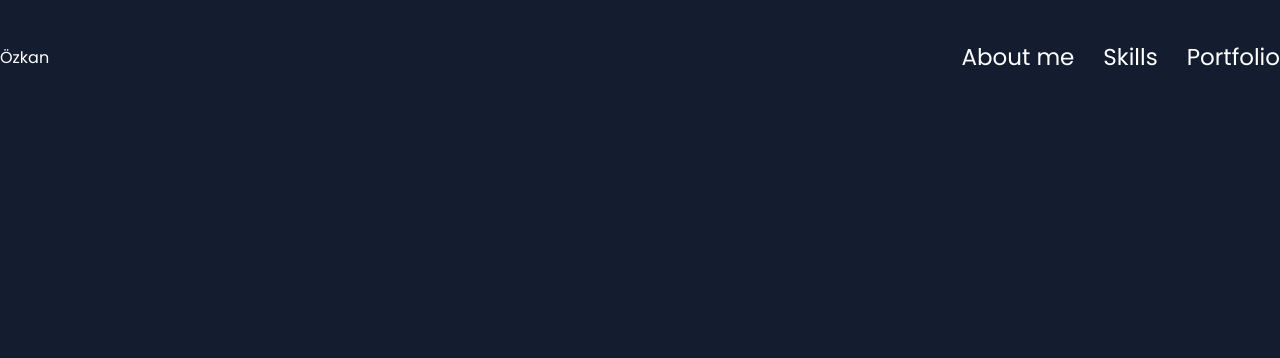
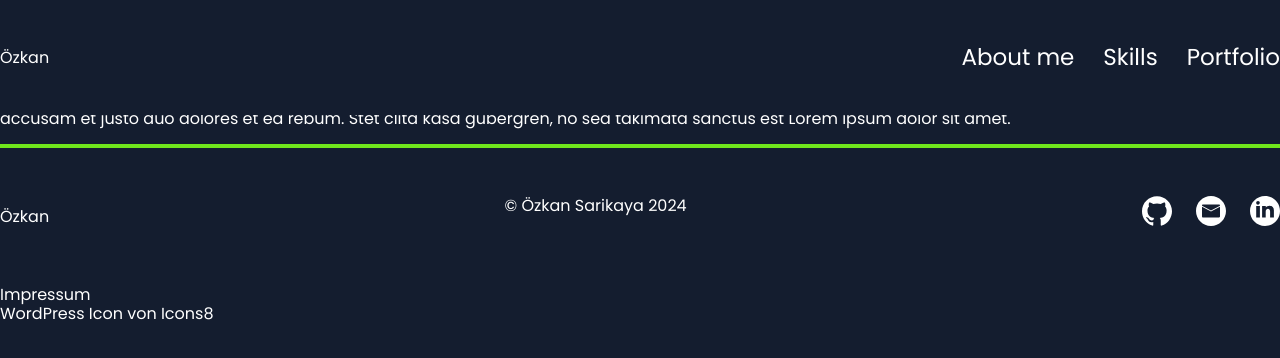
Before and after one commit to OezkanSarikaya/portfolio, an Angular app: page /imprint in a window 1280 px wide. Shown: the top 358 px of the page. Built offline with nearby package versions, Linux system fonts and the light colour scheme.

Commit message:
setup footer

```diff
--- a/src/app/app.component.html
+++ b/src/app/app.component.html
@@ -1,4 +1,3 @@
-
 <app-header></app-header>
 <router-outlet></router-outlet>
 <app-footer></app-footer>
--- a/src/app/imprint/imprint.component.html
+++ b/src/app/imprint/imprint.component.html
@@ -1 +1,2 @@
 <p>imprint works!</p>
+<p>Lorem ipsum dolor sit amet, consetetur sadipscing elitr, sed diam nonumy eirmod tempor invidunt ut labore et dolore magna aliquyam erat, sed diam voluptua. At vero eos et accusam et justo duo dolores et ea rebum. Stet clita kasd gubergren, no sea takimata sanctus est Lorem ipsum dolor sit amet. Lorem ipsum dolor sit amet, consetetur sadipscing elitr, sed diam nonumy eirmod tempor invidunt ut labore et dolore magna aliquyam erat, sed diam voluptua. At vero eos et accusam et justo duo dolores et ea rebum. Stet clita kasd gubergren, no sea takimata sanctus est Lorem ipsum dolor sit amet.</p>
--- a/src/app/maincontent/portfolio/portfolio.component.html
+++ b/src/app/maincontent/portfolio/portfolio.component.html
@@ -42,7 +42,23 @@
       </div>
 
 
-
+      <div class="project">
+        <div class="img">
+          <img src="./../../../assets/img/projectimages/pokedex.jpg" alt="" />
+        </div>
+        <div class="projectdetails">
+          <h3>Pokedex</h3>
+          <h4>JavaScript | HTML | CSS | Api</h4>
+          <p>
+            Task manager inspired by the Kanban System. Create and organize tasks
+            using drag and drop functions, assign users and categories.
+          </p>
+          <div class="buttons">
+            <button class="primary">Live test</button>
+            <button class="secondary">Github</button>
+          </div>
+        </div>
+      </div>
 
 
   </div>
--- a/src/app/shared/footer/footer.component.html
+++ b/src/app/shared/footer/footer.component.html
@@ -1,2 +1,60 @@
-<p>footer works!</p>
-<a target="_blank" href="https://icons8.com/icon/vK5is4aqGzbO/wordpress">WordPress</a> Icon von <a target="_blank" href="https://icons8.com">Icons8</a>
+<div id="footer">
+<div class="maxContentWith">
+  <div class="footer">
+    <h1>Özkan</h1>
+
+    <span>&copy; Özkan Sarikaya 2024</span>
+
+    <div class="contactIcons">
+      <svg
+        width="30"
+        height="30"
+        viewBox="0 0 30 30"
+        fill="none"
+        xmlns="http://www.w3.org/2000/svg"
+      >
+        <path
+          d="M15 0.370361C6.7125 0.370361 2.18932e-06 7.08286 2.18932e-06 15.3704C-0.00169914 18.5193 0.988222 21.5888 2.82933 24.1434C4.67043 26.698 7.26922 28.608 10.257 29.6024C11.007 29.7329 11.2875 29.2829 11.2875 28.8884C11.2875 28.5329 11.268 27.3524 11.268 26.0954C7.5 26.7899 6.525 25.1774 6.225 24.3329C6.0555 23.9009 5.325 22.5704 4.6875 22.2134C4.1625 21.9329 3.4125 21.2384 4.668 21.2204C5.85 21.2009 6.693 22.3079 6.975 22.7579C8.325 25.0259 10.482 24.3884 11.343 23.9954C11.475 23.0204 11.868 22.3649 12.3 21.9899C8.9625 21.6149 5.475 20.3204 5.475 14.5829C5.475 12.9509 6.0555 11.6024 7.0125 10.5509C6.8625 10.1759 6.3375 8.63836 7.1625 6.57586C7.1625 6.57586 8.418 6.18286 11.2875 8.11486C12.5086 7.77595 13.7703 7.60538 15.0375 7.60786C16.3125 7.60786 17.5875 7.77586 18.7875 8.11336C21.6555 6.16336 22.9125 6.57736 22.9125 6.57736C23.7375 8.63986 23.2125 10.1774 23.0625 10.5524C24.018 11.6024 24.6 12.9329 24.6 14.5829C24.6 20.3399 21.0945 21.6149 17.757 21.9899C18.3 22.4579 18.7695 23.3579 18.7695 24.7649C18.7695 26.7704 18.75 28.3829 18.75 28.8899C18.75 29.2829 19.032 29.7509 19.782 29.6009C22.7595 28.5956 25.3469 26.6819 27.1799 24.1291C29.0128 21.5763 29.9991 18.513 30 15.3704C30 7.08286 23.2875 0.370361 15 0.370361Z"
+          fill="white"
+        />
+      </svg>
+
+      <svg
+        width="30"
+        height="30"
+        viewBox="0 0 30 30"
+        fill="none"
+        xmlns="http://www.w3.org/2000/svg"
+      >
+        <path
+          d="M15 0C6.7 0 0 6.7 0 15C0 23.3 6.7 30 15 30C23.3 30 30 23.3 30 15C30 6.7 23.3 0 15 0ZM24 20.6C24 21.1 23.6 21.5 23.1 21.5H7C6.4 21.5 6 21 6 20.5V10.8L15 15.5L24 10.8V20.6ZM24 9.7L15 14.4L6 9.7V9.5C6 9 6.4 8.5 7 8.5H23C23.6 8.5 24 9 24 9.5V9.7Z"
+          fill="white"
+        />
+      </svg>
+
+      <svg
+        width="30"
+        height="30"
+        viewBox="0 0 30 30"
+        fill="none"
+        xmlns="http://www.w3.org/2000/svg"
+      >
+        <g clip-path="url(#clip0_155_378)">
+          <path
+            d="M15 0C6.7 0 0 6.7 0 15C0 23.3 6.7 30 15 30C23.3 30 30 23.3 30 15C30 6.7 23.3 0 15 0ZM6.7 5.5C7.1 5.2 7.6 5 8 5C8.4 5 9 5.2 9.3 5.5C9.6 5.9 9.8 6.3 9.8 6.8C9.8 7.3 9.6 7.8 9.2 8.1C9 8.5 8.5 8.7 8 8.7C7.5 8.7 7 8.5 6.7 8.2C6.4 7.8 6.2 7.3 6.2 6.8C6.2 6.3 6.4 5.9 6.7 5.5ZM9.9 21.6H6.2V10.1H9.9V21.6ZM23.8 21.6H20.1V15.5C20.1 11.8 15.7 12.1 15.7 15.5V21.6H12.1V10.1H15.8V11.6C17.3 8.8 23.9 8.6 23.9 14.3V21.6H23.8Z"
+            fill="white"
+          />
+        </g>
+        <defs>
+          <clipPath id="clip0_155_378">
+            <rect width="30" height="30" fill="white" />
+          </clipPath>
+        </defs>
+      </svg>
+    </div>
+  </div>
+  <a routerLink="imprint">Impressum</a><br>
+
+  <a target="_blank" href="https://icons8.com/icon/vK5is4aqGzbO/wordpress">WordPress</a> Icon von <a target="_blank" href="https://icons8.com">Icons8</a>
+</div>
+</div>
--- a/src/app/shared/footer/footer.component.scss
+++ b/src/app/shared/footer/footer.component.scss
@@ -0,0 +1,15 @@
+.footer {display: flex;
+justify-content: space-between;
+
+padding:48px 0;
+}
+
+.contactIcons {
+    display: flex;
+    gap:24px;
+}
+
+#footer {
+
+    border-top: 4px solid #70E61C;
+}
--- a/src/app/shared/footer/footer.component.ts
+++ b/src/app/shared/footer/footer.component.ts
@@ -1,9 +1,10 @@
 import { Component } from '@angular/core';
+import { RouterModule } from '@angular/router';
 
 @Component({
   selector: 'app-footer',
   standalone: true,
-  imports: [],
+  imports: [RouterModule],
   templateUrl: './footer.component.html',
   styleUrl: './footer.component.scss'
 })
--- a/src/app/shared/header/header.component.html
+++ b/src/app/shared/header/header.component.html
@@ -1,12 +1,12 @@
 <div class="header">
-  <div class="maxContentWith">
-    <div class="innerHeader">
+  <div class="maxContentWith innerHeader">
+    <!-- <div class="innerHeader"> -->
       <h1>Özkan</h1>
       <nav>
         <a href="#aboutme">About me</a>
         <a href="#skills">Skills</a>
         <a href="#portfolio">Portfolio</a>
       </nav>
-    </div>
+    <!-- </div> -->
   </div>
 </div>
```
Also changed, not shown: src/assets/img/projectimages/pokedex.jpg (added).
